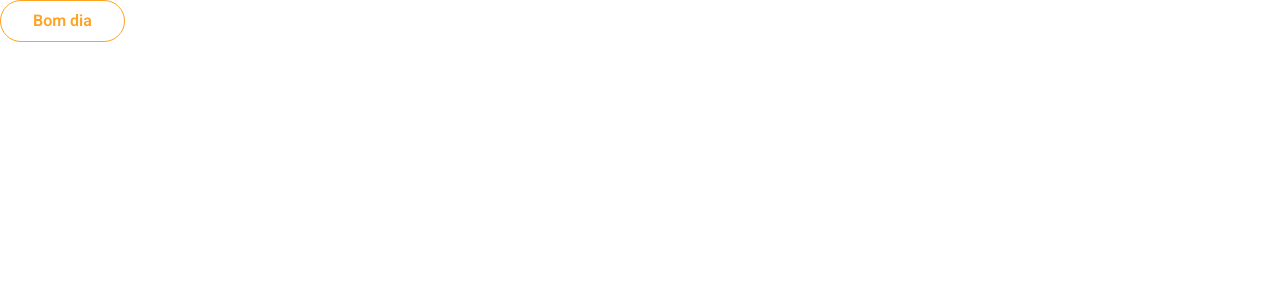
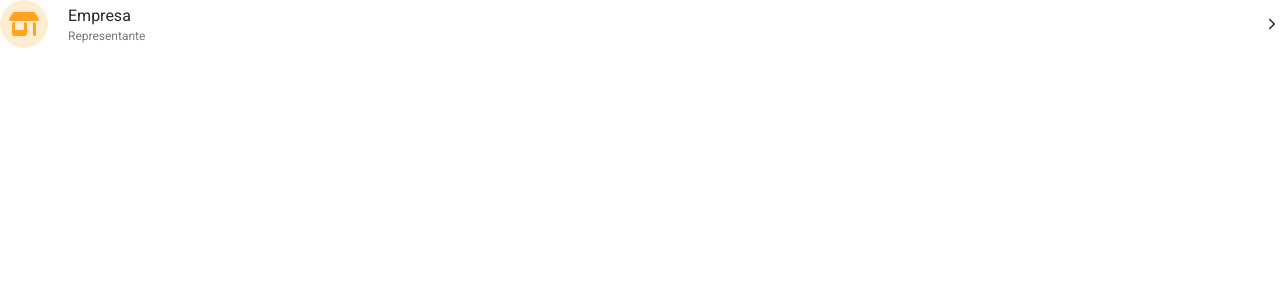
Before and after one commit to MPCGomes/propabanda-financial-tracker, a React (Vite) app in the folder frontend/: page / in a window 1280 px wide. Shown: the top 300 px of the page. Built offline with nearby package versions, Linux system fonts and the light colour scheme.

Commit message:
feat: client component

```diff
--- a/frontend/package.json
+++ b/frontend/package.json
@@ -13,6 +13,7 @@
     "@tailwindcss/vite": "^4.1.3",
     "react": "^19.0.0",
     "react-dom": "^19.0.0",
+    "react-icons": "^5.5.0",
     "react-router-dom": "^7.4.1"
   },
   "devDependencies": {
--- /dev/null
+++ b/frontend/src/components/Client.tsx
@@ -0,0 +1,31 @@
+import { FaShop } from "react-icons/fa6";
+import { IoIosArrowForward } from "react-icons/io";
+
+type PlaceholderComponent = {
+  client: string;
+  rep: string;
+  link: React.ReactNode;
+};
+
+export default function PlaceholderComponent({
+  client,
+  rep,
+  link,
+}: PlaceholderComponent) {
+  return (
+    <a href={link} className="flex items-center justify-between">
+      <div className="flex items-center gap-5">
+        <p className="bg-[#ffa32233] text-[#FFA322] text-3xl w-12 h-12 flex items-center justify-center rounded-full">
+          <FaShop />
+        </p>
+        <div>
+          <p className="text-base text-[#282828]">{client}</p>
+          <p className="text-xs text-[#787878]">{rep}</p>
+        </div>
+      </div>
+      <p className="text-base text-[#282828]">
+        <IoIosArrowForward />
+      </p>
+    </a>
+  );
+}
--- a/frontend/src/pages/HomePage.tsx
+++ b/frontend/src/pages/HomePage.tsx
@@ -1,4 +1,4 @@
-import Button from "../components/Button";
+import Client from "../components/Client";
 
 type HomePageProps = {
   title: string;
@@ -7,7 +7,7 @@ type HomePageProps = {
 export default function HomePage({ title }: HomePageProps) {
   return (
     <div className="">
-      <Button text="Bom dia" variant="outlined"/>
+      <Client client={"Empresa"} rep={"Representante"} link={"#"} />
     </div>
   );
 }
```
Also changed, not shown: frontend/src/index.css (+9 -0 lines), 1 other file (tests, documents, lock files or other folders).
